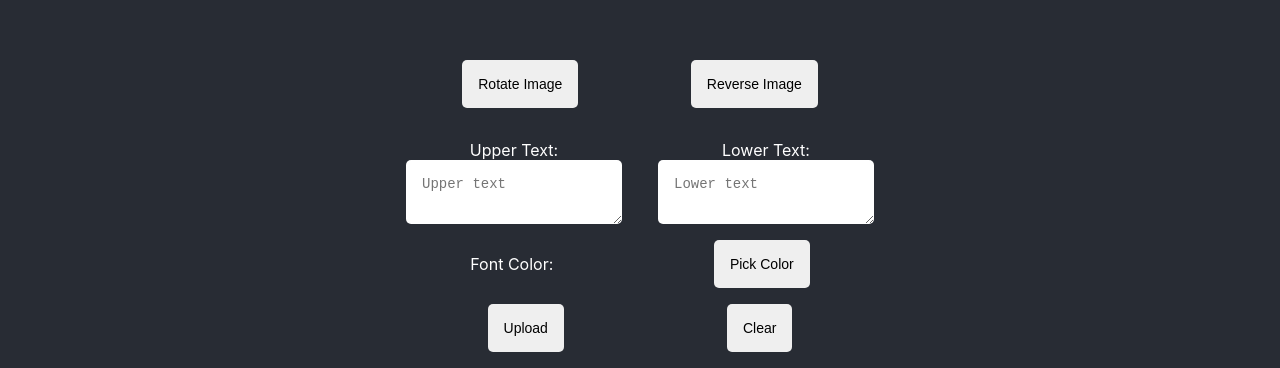
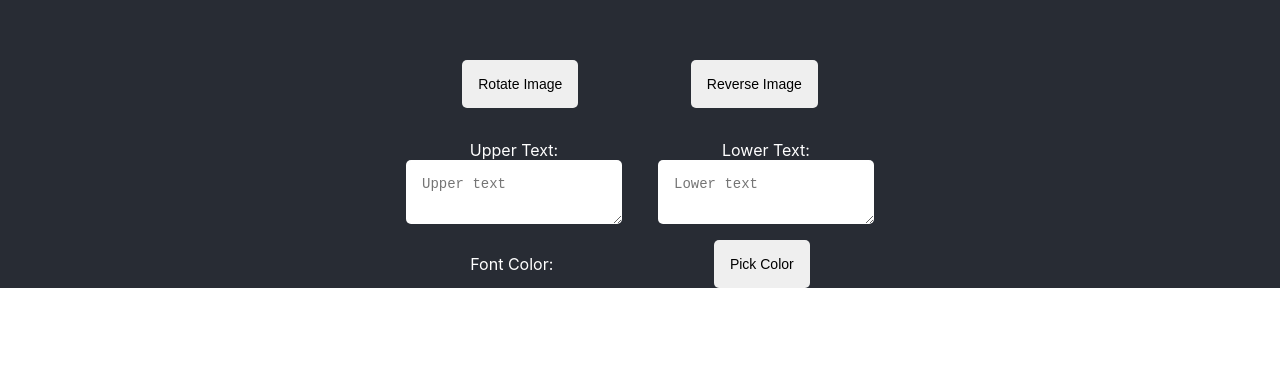
Before and after one commit to m-h-miller/CTM-challenge, a React (Create React App) app: page / in a window 1280 px wide. Shown: the part 684-1052 px from the top of the page. After the commit the page ends 972 px from the top, so only its background shows below. Built offline with nearby package versions, Linux system fonts and the light colour scheme.

Commit message:
Remove un-used functions

```diff
--- a/src/App.tsx
+++ b/src/App.tsx
@@ -14,23 +14,6 @@ function App() {
   const [lowerText, setLowerText] = React.useState<string>("");
   const [color, setColor] = React.useState<string>("");
 
-  const onImgUpload = () => {
-    const image = new Image();
-    image.src = url;
-
-    const canvas: HTMLCanvasElement | null = canvasRef.current;
-    if (canvas) {
-      const canvasContext = canvas.getContext("2d");
-
-      const imageWidth: number = width || image.width;
-      const imageHeight: number = height || image.height;
-
-      canvas.width = imageWidth;
-      canvas.height = imageHeight;
-      canvasContext?.drawImage(image, 0, 0, imageWidth, imageHeight);
-    }
-  }
-
   const onClear = () => {
     const canvas: HTMLCanvasElement | null = canvasRef.current;
     if (canvas) {
@@ -44,7 +27,6 @@ function App() {
 
     const image = new Image();
     image.src = url;
-
     let absoluteAngle = Math.abs(angle);
 
     const canvas: HTMLCanvasElement | null = canvasRef.current;
@@ -155,10 +137,6 @@ function App() {
           <Color setColor={setColor} />
         </label>
 
-        <div className="buttons">
-          <button type="button" onClick={onImgUpload}>Upload</button>
-          <button type="button" onClick={onClear}>Clear</button>
-        </div>
       </form>
     </div>
   );
```
